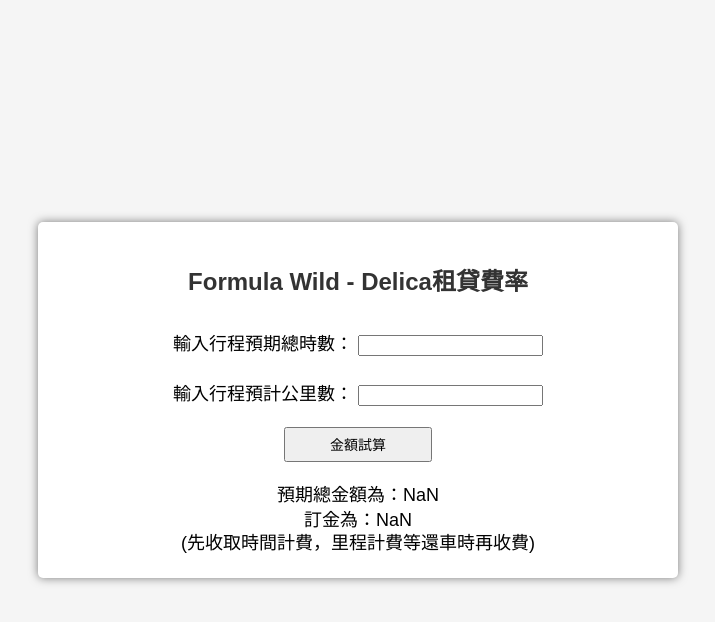
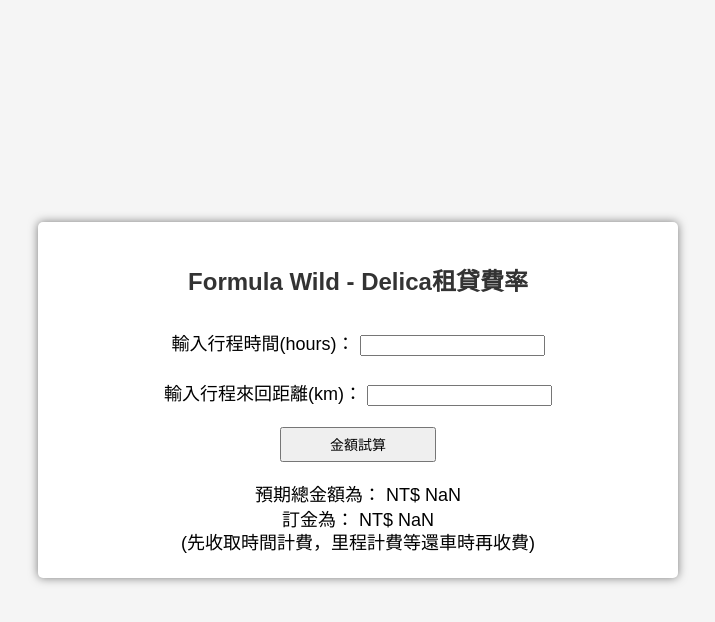
Before and after one commit to 96Liam/Test, a plain HTML site: page index.html in a window 1280 px wide. Both pictures are taken after a click on the button "金額試算". Shown: the whole page, without its empty margins (282-997 px from the left). Drawn offline with Linux system fonts and the light colour scheme.

Commit message:
Add files via upload

```diff
--- a/calculation.js
+++ b/calculation.js
@@ -5,7 +5,7 @@
   var result = kilometers * 4.5 + hours * 140;
   var deposit = hours * 140; // 計算訂金
 
-  document.getElementById('result').innerHTML = '預期總金額為：' + result;
-  document.getElementById('depositResult').innerHTML = '訂金為：' + deposit + ' <br> (先收取時間計費，里程計費等還車時再收費)';
+  document.getElementById('result').innerHTML = '預期總金額為： NT$ ' + result;
+  document.getElementById('depositResult').innerHTML = '訂金為： NT$ ' + deposit + ' <br> (先收取時間計費，里程計費等還車時再收費)';
  // 顯示訂金結果
 }
--- a/index.html
+++ b/index.html
@@ -10,10 +10,10 @@
     <div class="container">
       <h1>Formula Wild - Delica租貸費率</h1>
       <div class="input-container"> <!-- 新增包裹使用者輸入的容器 -->
-       <label for="hours">輸入行程預期總時數：</label>
+       <label for="hours">輸入行程時間(hours)：</label>
        <input type="number" id="hours">
        <br>
-       <label for="kilometers">輸入行程預計公里數：</label>
+       <label for="kilometers">輸入行程來回距離(km)：</label>
        <input type="number" id="kilometers">
        <br>
        <button onclick="calculate()">金額試算</button>
```
